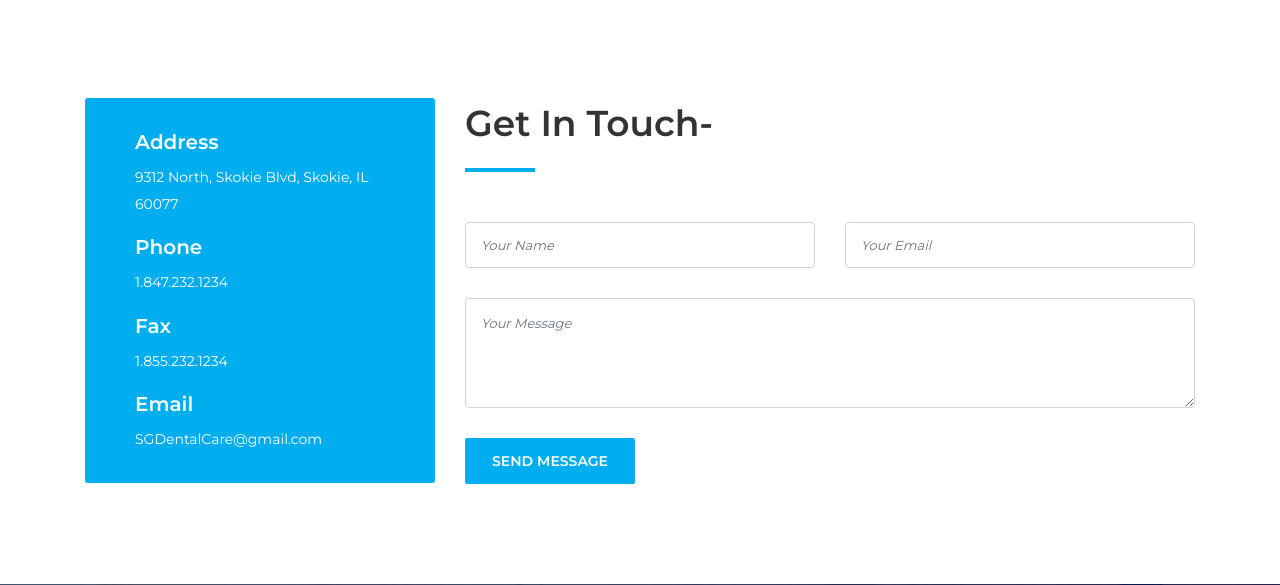
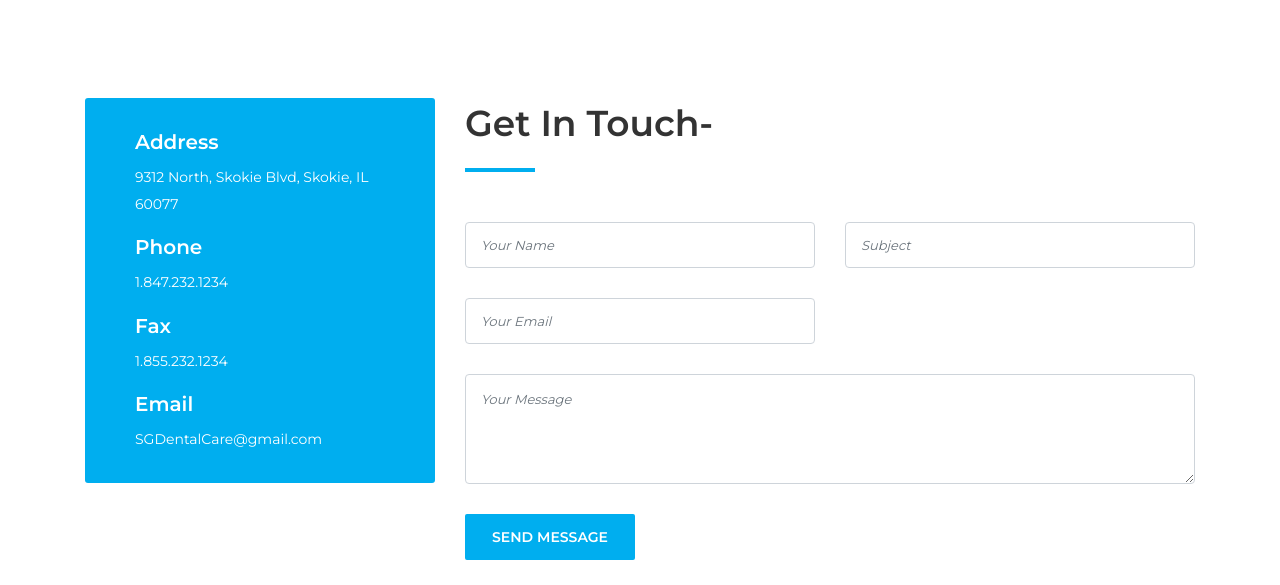
Before and after one commit to sangar3/DentistWebsite, a Django app: page /contact.html in a window 1280 px wide. Shown: the part 933-1518 px from the top of the page. Run offline with Django 3.2, Linux system fonts and the light colour scheme; some libraries are stand-ins or nearby versions; some web fonts are replaced.

Commit message:
added subject to email

```diff
--- a/dentist/website/templates/contact.html
+++ b/dentist/website/templates/contact.html
@@ -214,6 +214,9 @@
                   <input type="text" name="message-name" class="form-control mb-30" placeholder="Your Name">
                 </div>
                 <div class="col-lg-6">
+                  <input type="text" name="subject" class="form-control mb-30" placeholder="Subject">
+                </div>
+                <div class="col-lg-6">
                   <input type="email" name="message-email" class="form-control mb-30" placeholder="Your Email">
                 </div>
                 <div class="col-12">
--- a/dentist/website/views.py
+++ b/dentist/website/views.py
@@ -9,10 +9,10 @@ def contact(request):
         message_name = request.POST['message-name'] # NAME TAG
         message_email = request.POST['message-email']# EMAIL TAG
         message = request.POST['message']# MESSGAE TAG
-
+        subject = request.POST['subject']# MESSGAE TAG
         #SENDING EMAIL
         send_mail(
-           'Message from'+ message_name,#subject
+            subject,#subject
             message, #message
             message_email,#from email
             ['sgarcia@mail.bradley.edu'], #to Email
```
